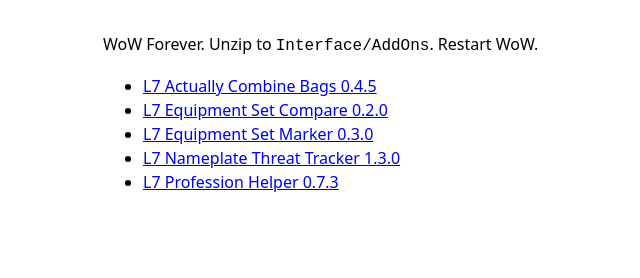
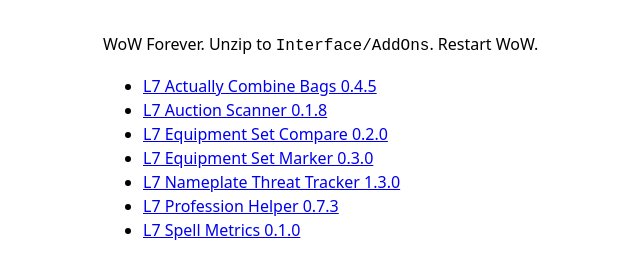
Before and after one commit to LLBlumire/l7-addons, a plain HTML site: page index.html in a window 1280 px wide. Shown: the whole page, without its empty margins (217-857 px from the left). Drawn offline with Linux system fonts and the light colour scheme.

Commit message:
Update downloads

```diff
--- a/index.html
+++ b/index.html
@@ -7,11 +7,13 @@
 <main>
 <p>WoW Forever. Unzip to <code>Interface/AddOns</code>. Restart WoW.</p>
 <ul>
-<li><a href="https://github.com/LLBlumire/l7-addons/releases/download/addons-63300b419c518fc713f8/L7ActuallyCombineBags-0.4.5.zip">L7 Actually Combine Bags 0.4.5</a></li>
-<li><a href="https://github.com/LLBlumire/l7-addons/releases/download/addons-63300b419c518fc713f8/L7EquipmentSetCompare-0.2.0.zip">L7 Equipment Set Compare 0.2.0</a></li>
-<li><a href="https://github.com/LLBlumire/l7-addons/releases/download/addons-63300b419c518fc713f8/L7EquipmentSetMarker-0.3.0.zip">L7 Equipment Set Marker 0.3.0</a></li>
-<li><a href="https://github.com/LLBlumire/l7-addons/releases/download/addons-63300b419c518fc713f8/L7NameplateThreatTracker-1.3.0.zip">L7 Nameplate Threat Tracker 1.3.0</a></li>
-<li><a href="https://github.com/LLBlumire/l7-addons/releases/download/addons-63300b419c518fc713f8/L7ProfessionHelper-0.7.3.zip">L7 Profession Helper 0.7.3</a></li>
+<li><a href="https://github.com/LLBlumire/l7-addons/releases/download/addons-90ef659b949d889fadfa/L7ActuallyCombineBags-0.4.5.zip">L7 Actually Combine Bags 0.4.5</a></li>
+<li><a href="https://github.com/LLBlumire/l7-addons/releases/download/addons-90ef659b949d889fadfa/L7AuctionScanner-0.1.8.zip">L7 Auction Scanner 0.1.8</a></li>
+<li><a href="https://github.com/LLBlumire/l7-addons/releases/download/addons-90ef659b949d889fadfa/L7EquipmentSetCompare-0.2.0.zip">L7 Equipment Set Compare 0.2.0</a></li>
+<li><a href="https://github.com/LLBlumire/l7-addons/releases/download/addons-90ef659b949d889fadfa/L7EquipmentSetMarker-0.3.0.zip">L7 Equipment Set Marker 0.3.0</a></li>
+<li><a href="https://github.com/LLBlumire/l7-addons/releases/download/addons-90ef659b949d889fadfa/L7NameplateThreatTracker-1.3.0.zip">L7 Nameplate Threat Tracker 1.3.0</a></li>
+<li><a href="https://github.com/LLBlumire/l7-addons/releases/download/addons-90ef659b949d889fadfa/L7ProfessionHelper-0.7.3.zip">L7 Profession Helper 0.7.3</a></li>
+<li><a href="https://github.com/LLBlumire/l7-addons/releases/download/addons-90ef659b949d889fadfa/L7SpellMetrics-0.1.0.zip">L7 Spell Metrics 0.1.0</a></li>
 </ul>
 </main>
 </html>
```
